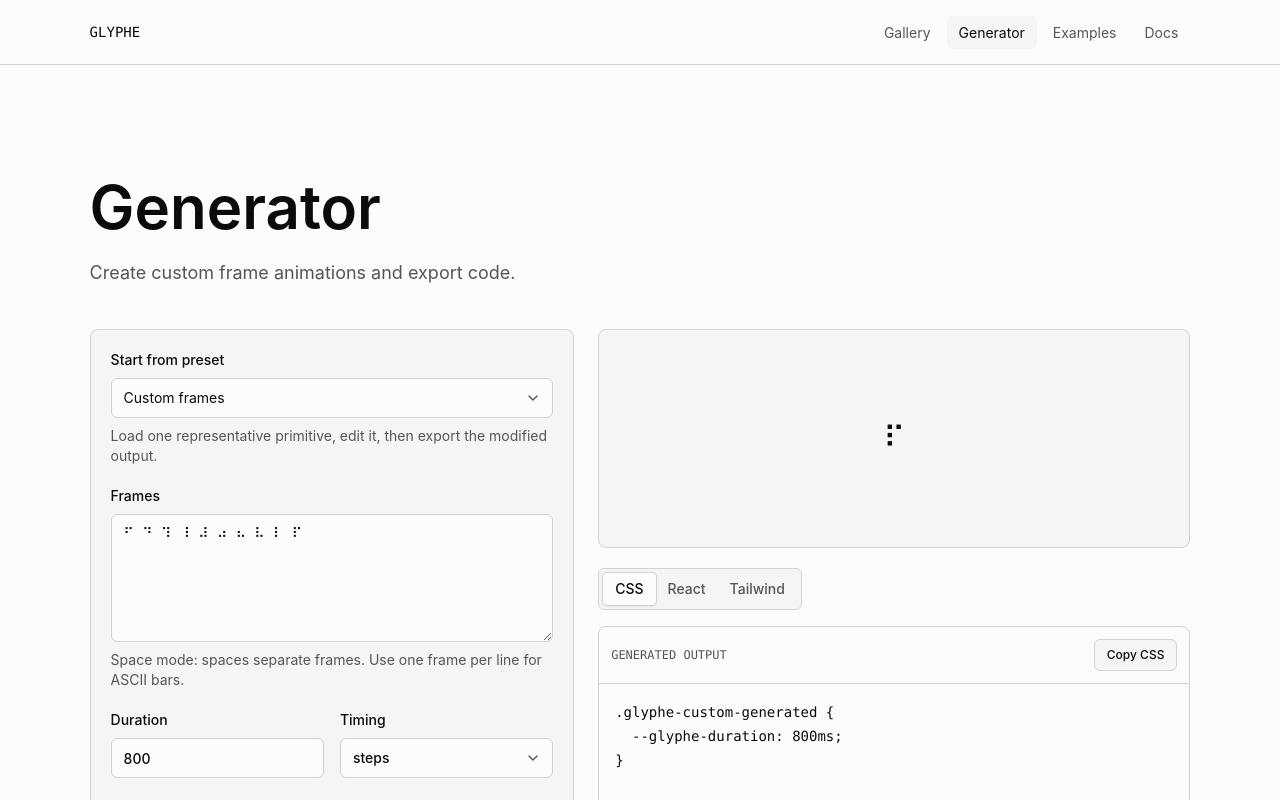
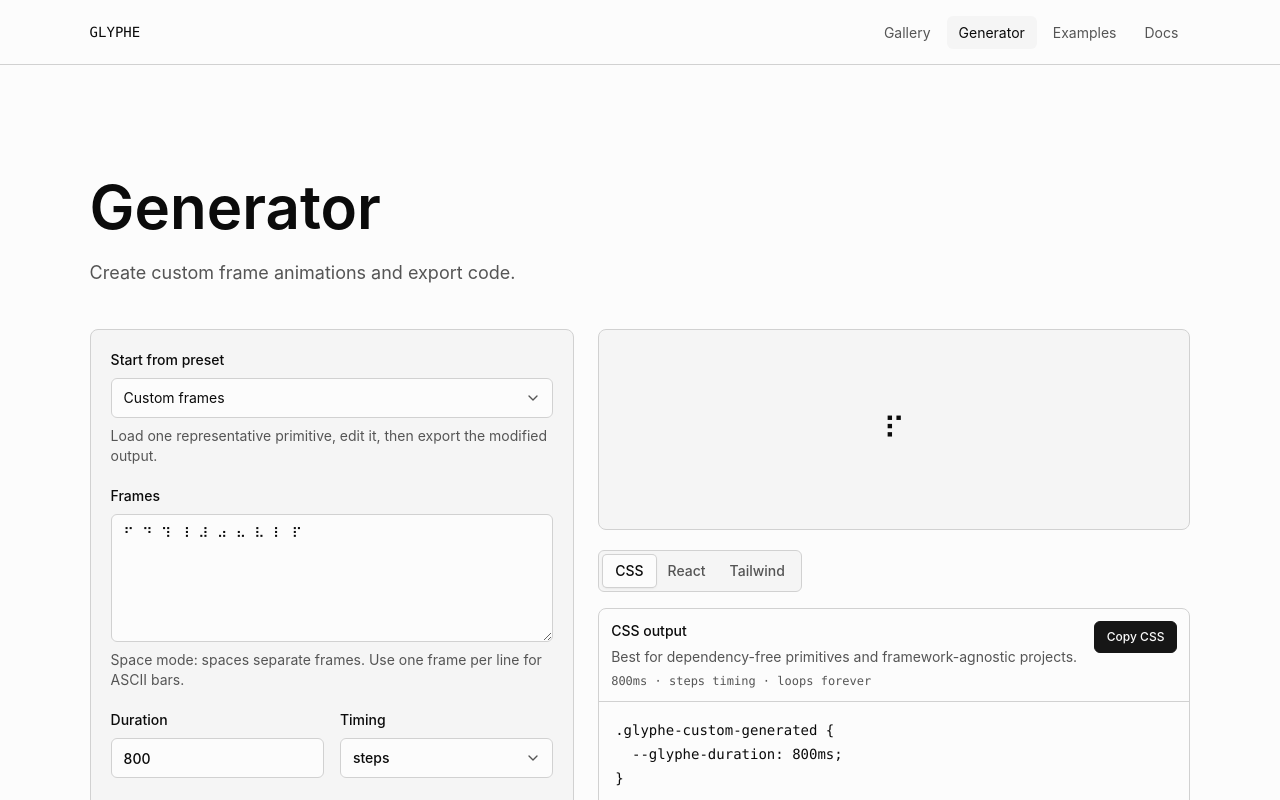
Before and after one commit to NicolasMilliard/glyphe, a React (Vite) app: page /generator in a window 1280 px wide. Shown: the top 800 px of the page. Built offline with nearby package versions, Linux system fonts and the light colour scheme.

Commit message:
Improve Generator

```diff
--- a/src/generator/frames.ts
+++ b/src/generator/frames.ts
@@ -1,3 +1,8 @@
+export type FrameValidationMessage = {
+  message: string;
+  severity: 'error' | 'warning';
+};
+
 export function parseFrames(value: string) {
   if (value.includes('\n')) {
     return value
@@ -25,7 +30,7 @@ export function validateFrameInput({
   frames: string[];
   duration: number;
 }) {
-  const messages: string[] = [];
+  const messages: FrameValidationMessage[] = [];
   const maxFrameWidth = Math.max(
     ...frames.map((frame) => Array.from(frame).length),
     0,
@@ -33,27 +38,45 @@ export function validateFrameInput({
   const frameDuration = frames.length > 0 ? duration / frames.length : duration;
 
   if (value.trim().length === 0 || frames.length === 0) {
-    messages.push('Add at least one visible frame.');
+    messages.push({
+      message: 'Add at least one visible frame.',
+      severity: 'error',
+    });
   }
 
   if (getFrameInputMode(value) === 'space' && /\S\s{2,}\S/.test(value.trim())) {
-    messages.push('Frames with internal spaces need one frame per line.');
+    messages.push({
+      message: 'Frames with internal spaces need one frame per line.',
+      severity: 'warning',
+    });
   }
 
   if (!Number.isFinite(duration) || duration < 100) {
-    messages.push('Duration should be at least 100ms.');
+    messages.push({
+      message: 'Duration should be at least 100ms.',
+      severity: 'error',
+    });
   }
 
   if (maxFrameWidth > 24) {
-    messages.push('Very wide frames may overflow compact previews.');
+    messages.push({
+      message: 'Very wide frames may overflow compact previews.',
+      severity: 'warning',
+    });
   }
 
   if (frames.length > 1 && frameDuration < 80) {
-    messages.push('Very fast frame changes can feel flashy.');
+    messages.push({
+      message: 'Very fast frame changes can feel flashy.',
+      severity: 'warning',
+    });
   }
 
   if (new Set(frames).size !== frames.length) {
-    messages.push('Duplicate frames are allowed, but may make motion unclear.');
+    messages.push({
+      message: 'Duplicate frames are allowed, but may make motion unclear.',
+      severity: 'warning',
+    });
   }
 
   return messages;
--- a/src/routes/generator.tsx
+++ b/src/routes/generator.tsx
@@ -14,6 +14,7 @@ import { generateCss } from '@/generator/css';
 import {
   getFrameInputMode,
   parseFrames,
+  type FrameValidationMessage,
   validateFrameInput,
 } from '@/generator/frames';
 import { generateReactComponent } from '@/generator/react';
@@ -252,7 +253,10 @@ function GeneratorPage() {
           </div>
 
           {validationMessages.length > 0 ? (
-            <MessageList title="Validation" items={validationMessages} />
+            <ValidationMessageList
+              title="Validation"
+              items={validationMessages}
+            />
           ) : null}
 
           {glyphWarnings.length > 0 ? (
@@ -271,18 +275,40 @@ function GeneratorPage() {
               {
                 label: 'CSS',
                 value: 'css',
-                content: <CodePanel value={cssOutput} label="Copy CSS" />,
+                content: (
+                  <CodePanel
+                    value={cssOutput}
+                    label="Copy CSS"
+                    title="CSS output"
+                    bestFor="Best for dependency-free primitives and framework-agnostic projects."
+                    motionSummary={getMotionSummary(generatedItem)}
+                  />
+                ),
               },
               {
                 label: 'React',
                 value: 'react',
-                content: <CodePanel value={reactOutput} label="Copy React" />,
+                content: (
+                  <CodePanel
+                    value={reactOutput}
+                    label="Copy React"
+                    title="React component"
+                    bestFor="Best when you want the markup, class hook, and accessibility label together."
+                    motionSummary={getMotionSummary(generatedItem)}
+                  />
+                ),
               },
               {
                 label: 'Tailwind',
                 value: 'tailwind',
                 content: (
-                  <CodePanel value={tailwindOutput} label="Copy Tailwind" />
+                  <CodePanel
+                    value={tailwindOutput}
+                    label="Copy Tailwind"
+                    title="Tailwind output"
+                    bestFor="Best when animation tokens live in your Tailwind v4 stylesheet."
+                    motionSummary={getMotionSummary(generatedItem)}
+                  />
                 ),
               },
             ]}
@@ -387,18 +413,76 @@ function loadPreset(
   setters.setStrategy(item.strategy);
 }
 
-function CodePanel({ value, label }: { value: string; label: string }) {
+function CodePanel({
+  value,
+  label,
+  title,
+  bestFor,
+  motionSummary,
+}: {
+  value: string;
+  label: string;
+  title: string;
+  bestFor: string;
+  motionSummary: string;
+}) {
   return (
     <div className="rounded-glyphe-lg border-border bg-background min-w-0 overflow-hidden border">
-      <div className="border-border flex min-w-0 flex-wrap items-center justify-between gap-2 border-b p-3">
-        <p className="text-muted-foreground font-mono text-xs uppercase">
-          Generated output
-        </p>
-        <CopyButton value={value} label={label} className="h-8 px-3 text-xs" />
+      <div className="border-border flex min-w-0 flex-wrap items-start justify-between gap-3 border-b p-3">
+        <div className="grid min-w-0 gap-1">
+          <p className="text-foreground text-sm font-medium">{title}</p>
+          <p className="text-muted-foreground text-sm leading-6">{bestFor}</p>
+          <p className="text-muted-foreground font-mono text-xs">
+            {motionSummary}
+          </p>
+        </div>
+        <CopyButton
+          value={value}
+          label={label}
+          className="border-accent bg-accent text-accent-foreground hover:bg-accent/90 h-8 px-3 text-xs"
+        />
       </div>
       <pre className="text-foreground max-h-[28rem] max-w-full overflow-auto p-4 text-sm leading-6">
         <code>{value}</code>
       </pre>
+    </div>
+  );
+}
+
+function getMotionSummary(item: RegistryItem) {
+  const timing =
+    item.timing === 'custom'
+      ? 'custom timing variable'
+      : `${item.timing} timing`;
+  const loop = item.loop ? 'loops forever' : 'runs once and holds';
+
+  return `${item.duration}ms · ${timing} · ${loop}`;
+}
+
+function ValidationMessageList({
+  title,
+  items,
+}: {
+  title: string;
+  items: FrameValidationMessage[];
+}) {
+  return (
+    <div className="rounded-glyphe-md border-border bg-background border p-3">
+      <p className="text-foreground text-sm font-medium">{title}</p>
+      <ul className="mt-2 grid gap-1 text-sm leading-6">
+        {items.map((item) => (
+          <li
+            key={item.message}
+            className={
+              item.severity === 'error'
+                ? 'text-danger'
+                : 'text-orange-700 dark:text-orange-300'
+            }
+          >
+            {item.message}
+          </li>
+        ))}
+      </ul>
     </div>
   );
 }
```
Also changed, not shown: .codex/GENERATOR-EXPORT-POLISH.md, 1 other file (tests, documents, lock files or other folders).
